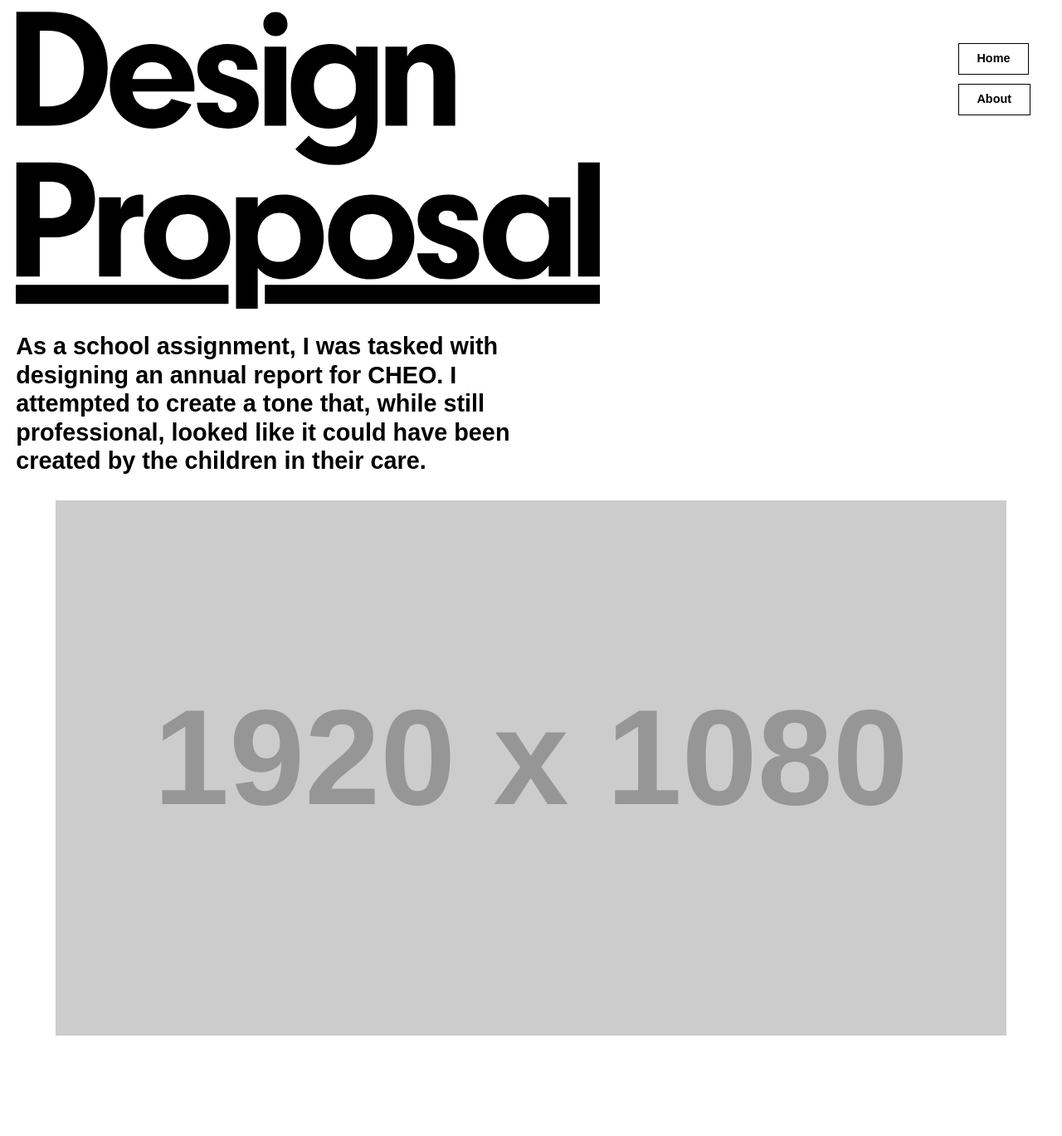
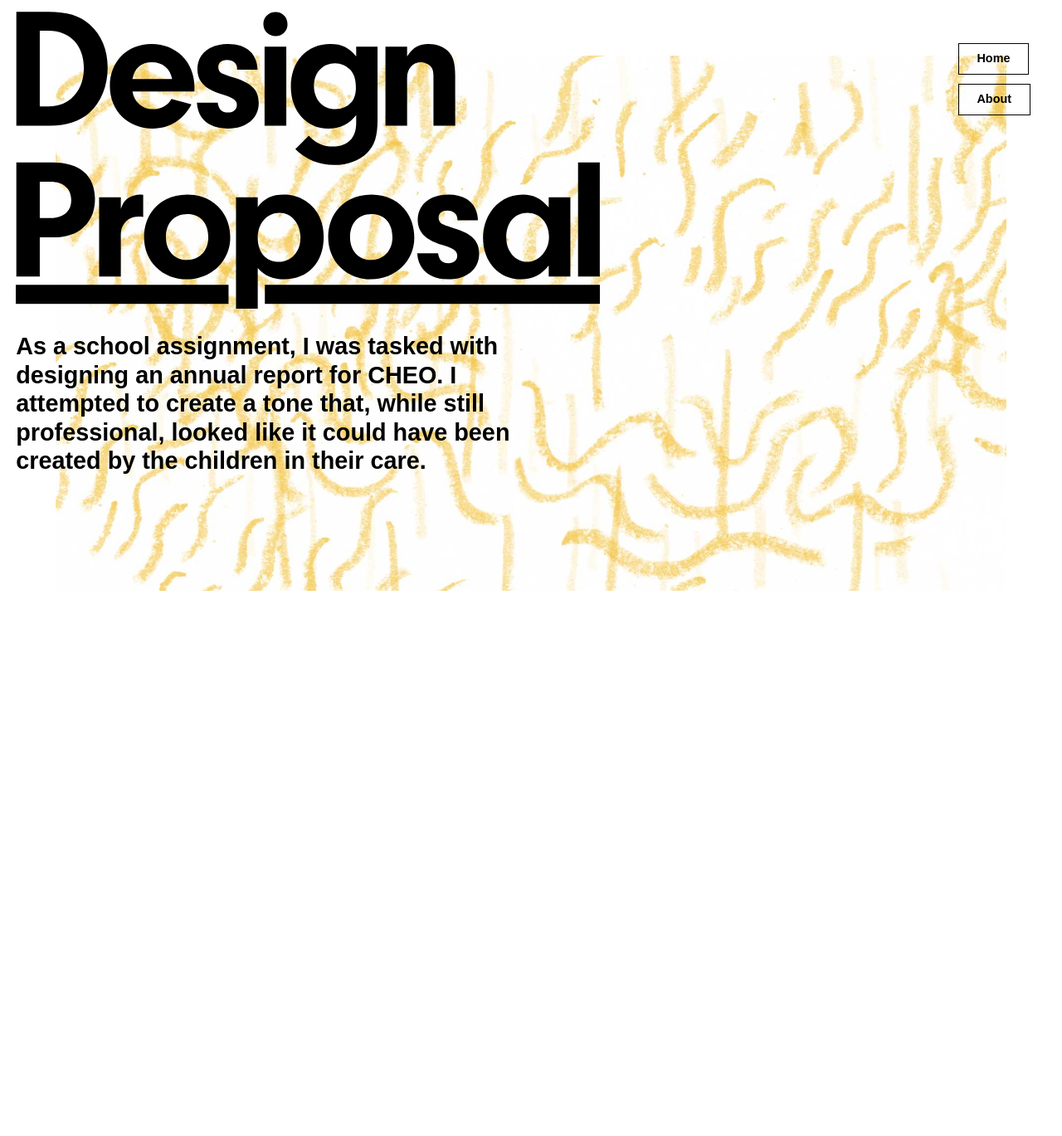
Before and after one commit to DoctorDiLauro/portfolio, a Jekyll site: the page built from cheo.html, in a window 1280 px wide. Shown: the whole page at 83% size. Built offline with Jekyll 4.4.1, drawn with Linux system fonts in a browser that asks for light colours; after the commit the page ends 900 px from its top, so only the background shows below that.

Commit message:
fixed portfolio banners

```diff
--- a/cheo.html
+++ b/cheo.html
@@ -3,12 +3,9 @@ layout: piece-page
 title: Chris Di Lauro • CHEO
 ---
 
-    <div class="piece-bg">
-    </div>
-
     <div class="grid img-contain">
-      <div class="unit p-hold-1">
-        <img class="img-flex" src="http://via.placeholder.com/1920x1080" alt="">
+      <div class="banner unit p-hold-1">
+        <img class="banner-small img-flex" src="{{site.baseurl}}/images/cheo-banner.jpg" alt="">
       </div>
     </div>
   </div>
--- a/css/main.css
+++ b/css/main.css
@@ -153,7 +153,14 @@ nav a:hover {
 }
 
 .hmb-bg {
-  background-image: url("../images/hmb-banner-small");
+  background-image: url("../images/hmb-banner-small.jpg");
+  background-size: cover;
+  background-position: center;
+  max-height: 25%;
+}
+
+.cheo-bg {
+  background-image: url("../images/cheo-banner.jpg");
   background-size: cover;
   background-position: center;
   max-height: 25%;
@@ -161,11 +168,9 @@ nav a:hover {
 
 .img-contain {
   height: 100%;
+  overflow: hidden;
 }
 
-.banner-large {
-  display: none;
-}
 
 @media only screen and (min-width: 25em) {
 
--- a/the-heavy-medicine-band.html
+++ b/the-heavy-medicine-band.html
@@ -3,12 +3,8 @@ layout: piece-page
 title: Chris Di Lauro • The Heavy Medicine Band
 ---
 
-    <div class="hmb-bg">
-    </div>
-
     <div class="grid img-contain">
       <div class="banner unit p-hold-1">
-        <img class="banner-large img-flex" src="{{site.baseurl}}/images/hmb-banner.jpg" alt="">
         <img class="banner-small img-flex" src="{{site.baseurl}}/images/hmb-banner-small.jpg" alt="">
       </div>
     </div>
```
Also changed, not shown: lyric-book.html (+2 -5 lines), images/anco-banner.jpg (added), images/cheo-banner.jpg (added).
